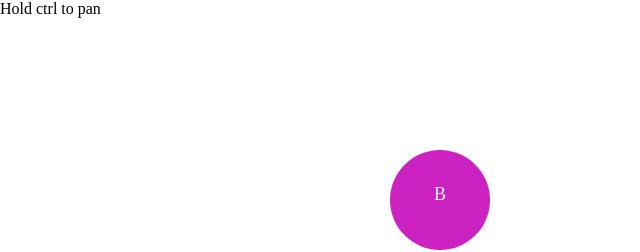
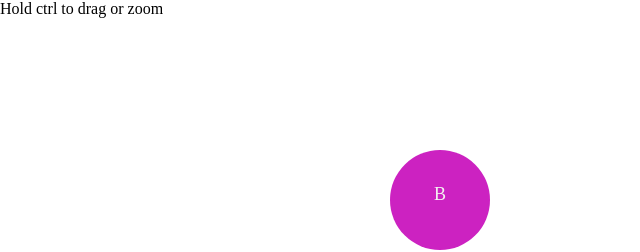
Before and after one commit to Cch25/PowerFlow, a website built with webpack: page index.html in a window 1280 px wide. Shown: the top 252 px of the page, 0-640 px from the left. Built offline with nearby package versions, Linux system fonts and the light colour scheme.

Commit message:
Fix message

```diff
--- a/index.html
+++ b/index.html
@@ -14,7 +14,7 @@
 </head>
 
 <body>
-  <p class="message">Hold ctrl to pan</p>
+  <p class="message">Hold ctrl to drag or zoom</p>
   <canvas id="powerflow"></canvas>
 </body>
 
```
